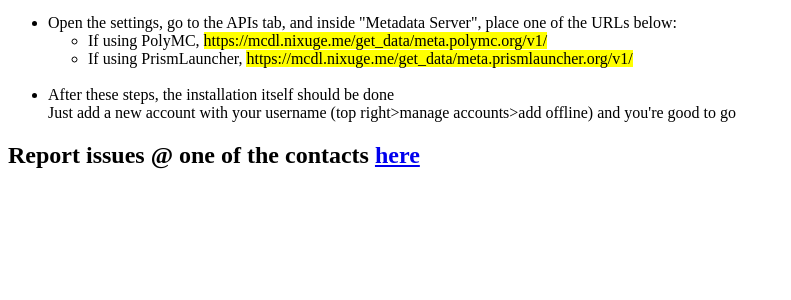
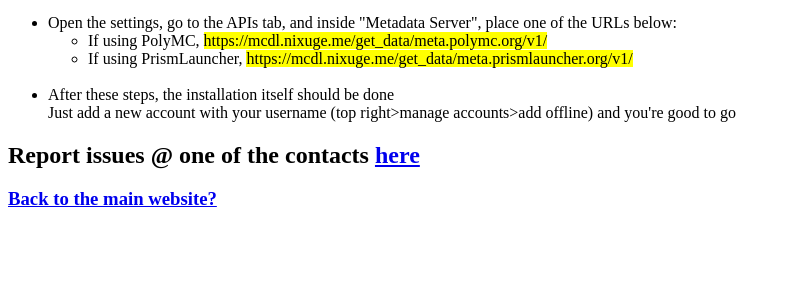
Before and after one commit to Nixuge/mcproxy, a Flask app: page / in a window 1280 px wide. Shown: the part 391-691 px from the top of the page, without its empty margins (0-791 px from the left). Run offline with Flask 2, Linux system fonts and the light colour scheme.

Commit message:
Back to the main website link

```diff
--- a/templates/index.html
+++ b/templates/index.html
@@ -64,6 +64,8 @@
         </li>
     </ul>
     <h2>Report issues @ one of the contacts <a href="https://nixuge.me">here</a></h2>
+
+    <h3><a href="https://nixuge.me">Back to the main website?</a></h3>
 </body>
 
 </html>
```
